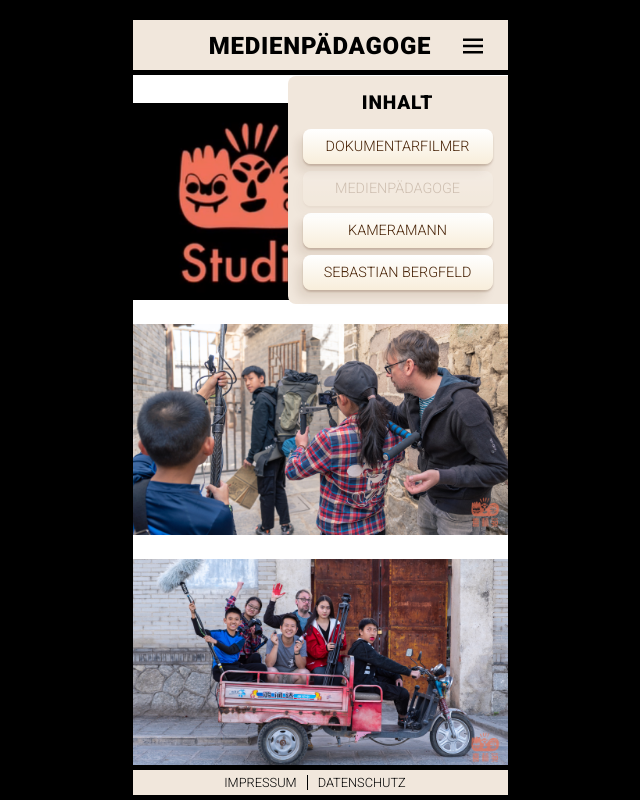
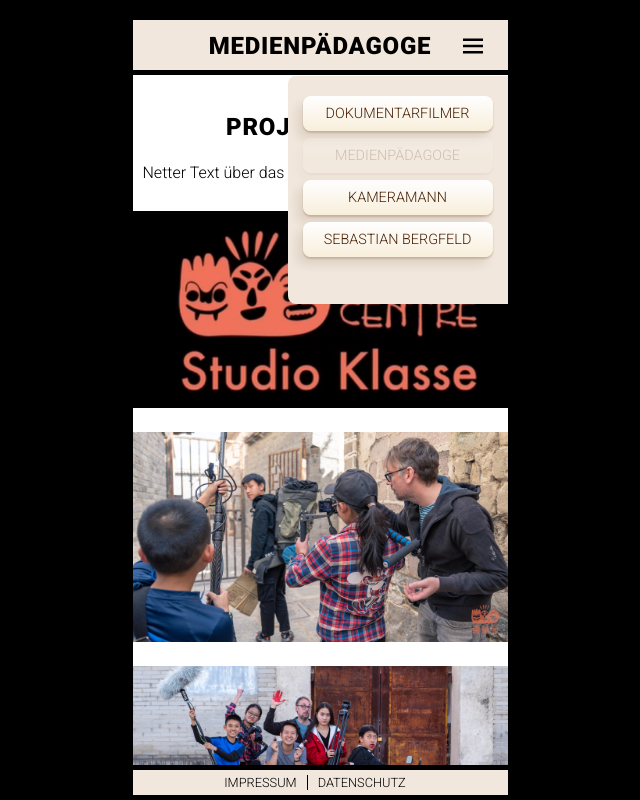
Before and after one commit to falkkreimeier/Bergis-Portfolio, a React (Create React App) app: page /medienpaedagoge in a window 1280 px wide. Both pictures are taken after a click on the icon 792 px from the left and 45 px from the top of the page. Shown: the top 800 px of the page, without its empty margins (320-960 px from the left). Built offline with nearby package versions, Linux system fonts and the light colour scheme.

Commit message:
delete unnecessary Code and add h2 and p

```diff
--- a/src/components/Mediaeducation.js
+++ b/src/components/Mediaeducation.js
@@ -6,6 +6,8 @@ import ImageImg3 from "../Assets/Medienpädagoge/logo(1).png";
 function MediaEducation() {
   return (
     <Wrapper>
+      <h2>Project Name</h2>
+      <p>Netter Text über das Projekt max 5 Zeilen</p>
       <div>
         <Image src={ImageImg3} alt="" />
       </div>
--- a/src/components/Menü.js
+++ b/src/components/Menü.js
@@ -1,10 +1,9 @@
+import { NavLink } from "react-router-dom";
 import styled from "styled-components/macro";
-import { NavLink } from "react-router-dom";
 
 function Menü({ onMenüButtonClick }) {
   return (
     <Wrapper>
-      <Text>Inhalt</Text>
       {window.location.pathname === "/documentary" ? (
         <NavigationLinkActive
           onClick={onMenüButtonClick}
```
